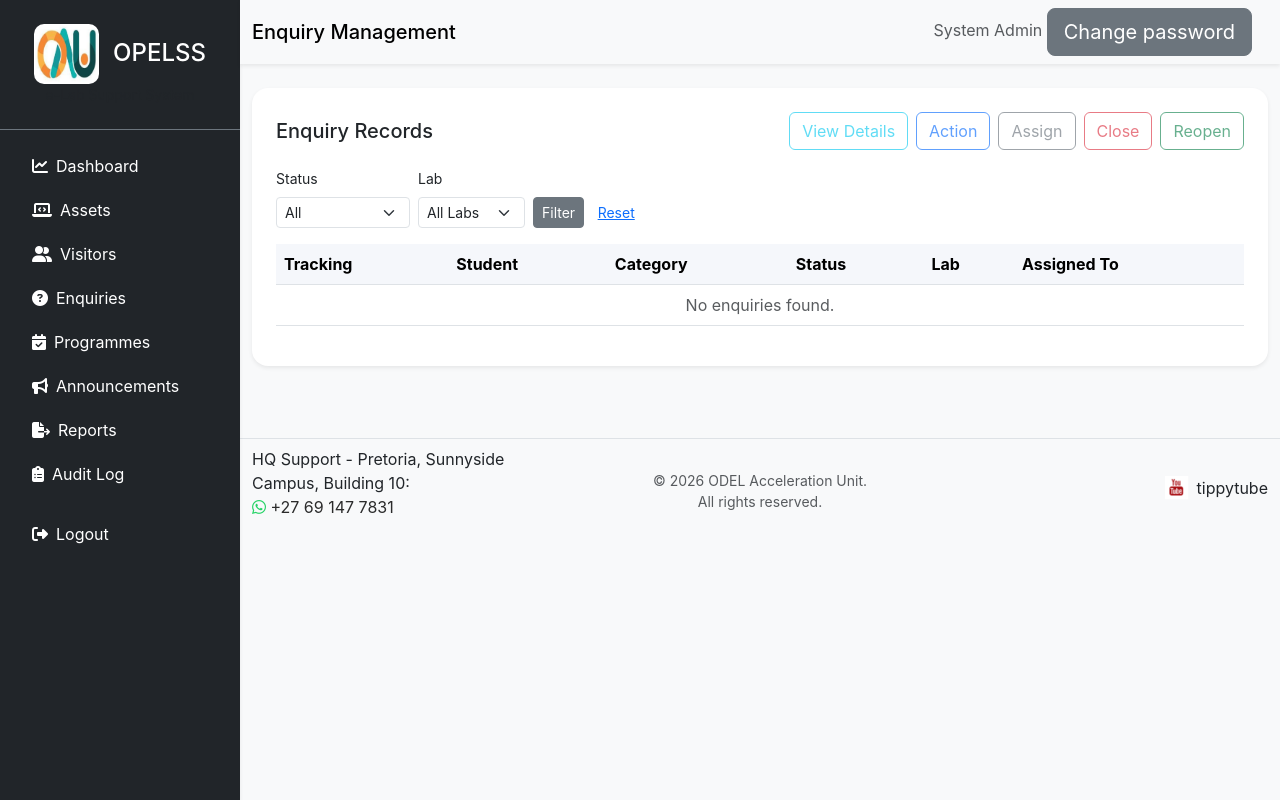
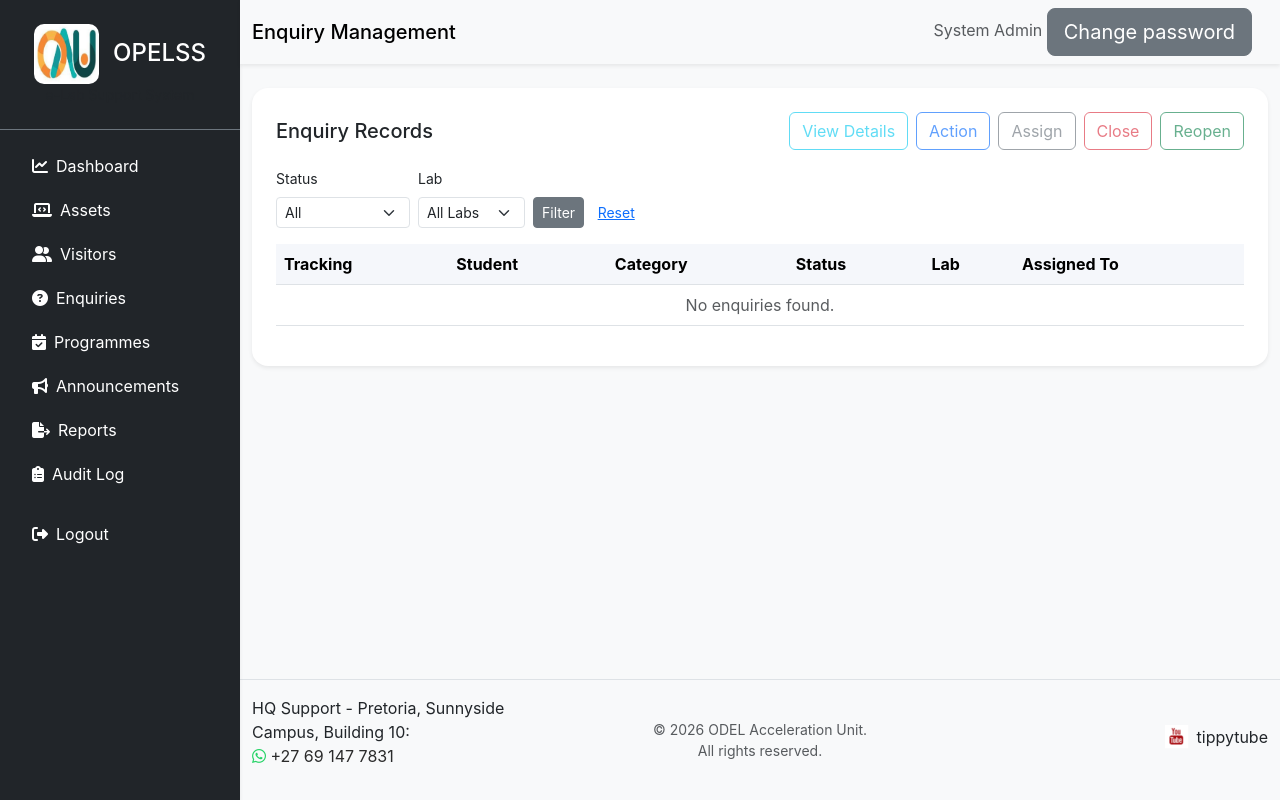
Before and after one commit to Mbuyelomuremela-lab/OPELSS, a Flask app: page /enquiries/ in a window 1280 px wide. Run offline with Flask 3, Linux system fonts and the light colour scheme; a user stored in the database is signed in; data comes from the database, SQL or seed files in the repository; data that the repository does not hold is empty.

Commit message:
Fix duplicate enquiry submission and inconsistent footer height
Duplicate submission: main.js bindAjaxForms() globally binds
submitAjaxForm to every form[data-ajax=true]. The enquiry action forms
also had their own inline handlers, so each submit fired twice (two POST
requests) and main.js's setTimeout(reload,1500) closed the confirmation
modal early. Switch those forms to a data-ajax-action marker that
main.js does not recognise, so only the inline handlers bind them.

Footer: the content column had no minimum height, so on short pages the
footer floated up into the middle of the viewport and on tall pages sat
at the bottom. Make the content column a flex column at least 100vh tall
with <main> growing to fill, pinning the footer to the bottom with a
consistent height on every page. Drop the footer's mt-5 so the fixed
margin no longer overflows the viewport.

```diff
--- a/app/static/css/app.css
+++ b/app/static/css/app.css
@@ -25,6 +25,25 @@ body {
 .main-content {
   margin-left: 240px;
   transition: margin-left 0.25s ease;
+}
+
+/* Sticky footer: keep the footer pinned to the bottom on every page,
+   regardless of how much content the page has. The content column is a
+   flex column at least viewport-tall; <main> grows to fill the gap so
+   the footer always lands at the bottom with a consistent height. */
+#app-shell {
+  min-height: 100vh;
+}
+#app-shell > .flex-grow-1 {
+  display: flex;
+  flex-direction: column;
+  min-height: 100vh;
+}
+#app-shell > .flex-grow-1 > main {
+  flex: 1 0 auto;
+}
+#app-shell > .flex-grow-1 > footer {
+  flex-shrink: 0;
 }
 
 .sidebar.active {
--- a/app/templates/base.html
+++ b/app/templates/base.html
@@ -197,7 +197,7 @@
           %}
         </main>
 
-        <footer class="bg-light py-2 mt-5 border-top" id="contact_us">
+        <footer class="bg-light py-3 border-top" id="contact_us">
           <div class="container">
             <div class="row align-items-center gy-3">
               <!-- Left side: WhatsApp -->
--- a/app/templates/enquiries/index.html
+++ b/app/templates/enquiries/index.html
@@ -201,7 +201,7 @@ header_title %}Enquiry Management{% endblock %} {% block content %}
 {# ── Lab Trainee: Edit Modal ── #}
 <div class="modal fade" id="enquiryEditModal" tabindex="-1" aria-hidden="true">
   <div class="modal-dialog modal-dialog-centered modal-lg"><div class="modal-content">
-    <form id="enquiryEditForm" method="post" data-ajax="true">
+    <form id="enquiryEditForm" method="post" data-ajax-action="true">
       <div class="modal-header">
         <h5 class="modal-title">Edit Enquiry</h5>
         <button class="btn-close" type="button" data-bs-dismiss="modal"></button>
@@ -273,7 +273,7 @@ header_title %}Enquiry Management{% endblock %} {% block content %}
 {% if current_user.role == "Admin" %}
 <div class="modal fade" id="enquiryAssignModal" tabindex="-1" aria-hidden="true">
   <div class="modal-dialog modal-dialog-centered"><div class="modal-content">
-    <form id="enquiryAssignForm" method="post" data-ajax="true">
+    <form id="enquiryAssignForm" method="post" data-ajax-action="true">
       <div class="modal-header">
         <h5 class="modal-title">Assign Enquiry</h5>
         <button class="btn-close" type="button" data-bs-dismiss="modal"></button>
@@ -370,14 +370,14 @@ header_title %}Enquiry Management{% endblock %} {% block content %}
       <p class="text-muted small" id="actionEnquiryInfo"></p>
 
       {# Start Progress #}
-      <form id="startProgressForm" method="post" data-ajax="true" class="d-none">
+      <form id="startProgressForm" method="post" data-ajax-action="true" class="d-none">
         <input type="hidden" name="csrf_token" value="{{ csrf_token() }}" />
         <p>Mark this enquiry as <strong>In Progress</strong>?</p>
         <button class="btn btn-warning w-100" type="submit">Start Handling</button>
       </form>
 
       {# Resolve #}
-      <form id="resolveForm" method="post" data-ajax="true" class="d-none">
+      <form id="resolveForm" method="post" data-ajax-action="true" class="d-none">
         <input type="hidden" name="csrf_token" value="{{ csrf_token() }}" />
         <div class="mb-3">
           {{ resolve_form.resolution_note.label(class_='form-label') }}
@@ -387,7 +387,7 @@ header_title %}Enquiry Management{% endblock %} {% block content %}
       </form>
 
       {# Not Resolved #}
-      <form id="notResolvedForm" method="post" data-ajax="true" class="d-none">
+      <form id="notResolvedForm" method="post" data-ajax-action="true" class="d-none">
         <input type="hidden" name="csrf_token" value="{{ csrf_token() }}" />
         <div class="mb-3">
           {{ not_resolved_form.not_resolved_reason.label(class_='form-label') }}
@@ -633,7 +633,9 @@ document.addEventListener("DOMContentLoaded", () => {
   {% endif %}
 
   // ── AJAX for assign/resolve/not-resolved/edit/start forms ──
-  document.querySelectorAll("form[data-ajax='true']:not(#enquiryCreateForm)").forEach(form => {
+  // NOTE: these use data-ajax-action (not data-ajax) so main.js's global
+  // bindAjaxForms() does NOT also bind them — avoids double submission.
+  document.querySelectorAll("form[data-ajax-action='true']").forEach(form => {
     form.addEventListener("submit", async (e) => {
       e.preventDefault();
       const formData = new FormData(form);
```
